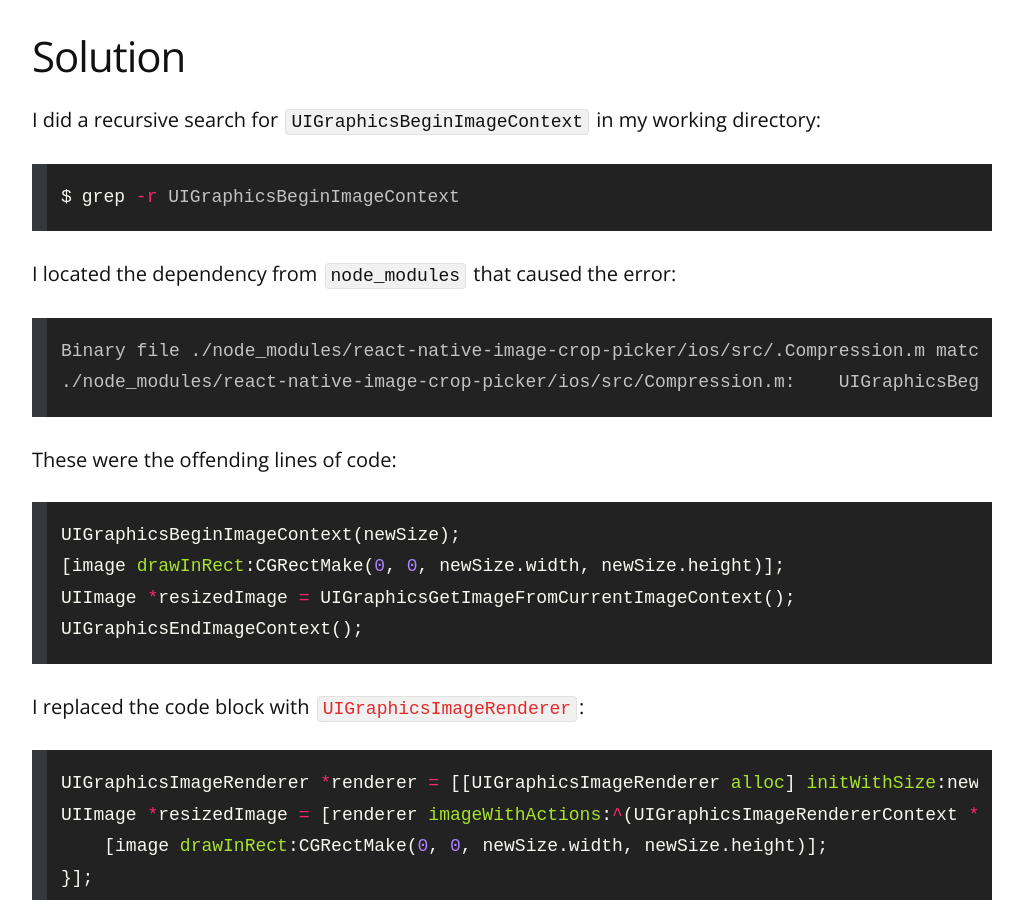
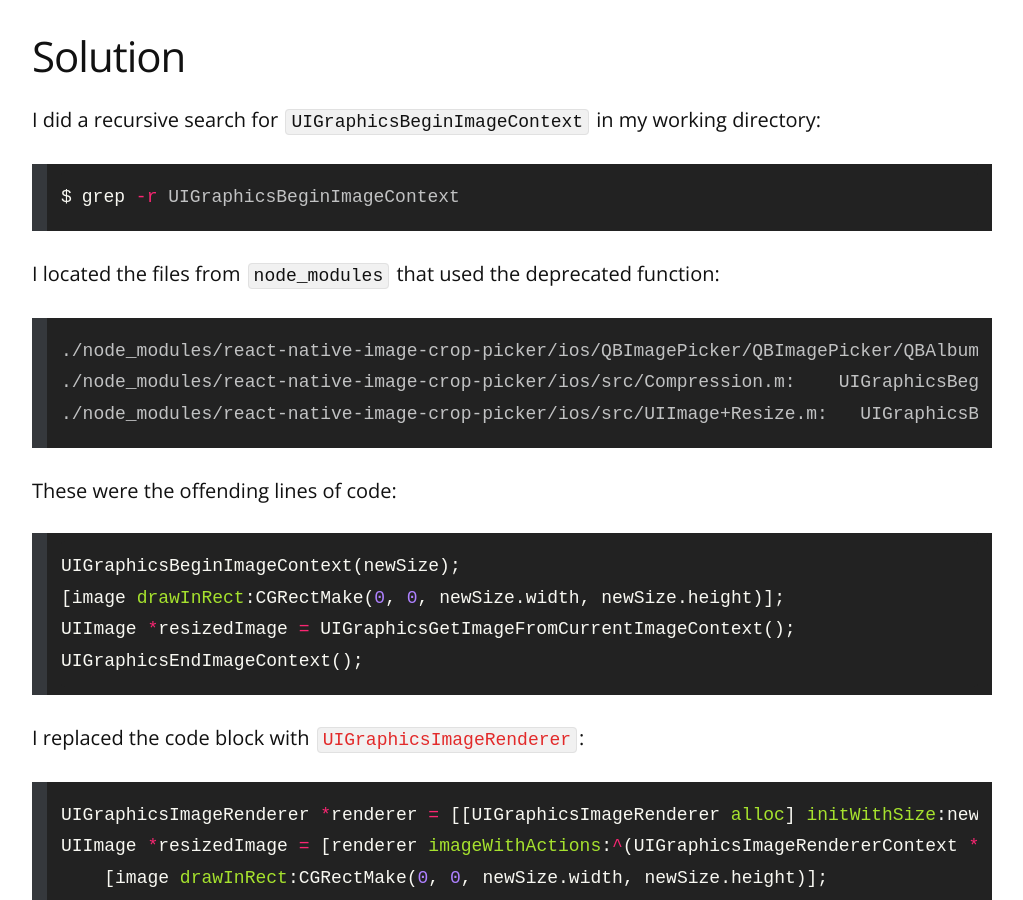
Before and after one commit to remarkablemark/remarkablemark.github.io, a Jekyll site: the page built from _posts/2024/2024-05-04-how-to-fix-ios-ui-graphics-image-error.md, in a window 1280 px wide and 900 px high, scrolled down 957 px. Shown: the whole window, without its empty margins (128-1151 px from the left). Built offline with Jekyll 4.4.1, drawn with Linux system fonts in a browser that asks for light colours; comment, search, counter and statistics services are not loaded.

Commit message:
refactor(posts): update "UIGraphicsBeginImageContext() failed to allocate CGBitampContext"
Post: 2024-05-04-how-to-fix-ios-ui-graphics-image-error.md

````diff
--- a/_posts/2024/2024-05-04-how-to-fix-ios-ui-graphics-image-error.md
+++ b/_posts/2024/2024-05-04-how-to-fix-ios-ui-graphics-image-error.md
@@ -36,11 +36,12 @@ I did a recursive search for `UIGraphicsBeginImageContext` in my working directo
 grep -r UIGraphicsBeginImageContext
 ```
 
-I located the dependency from `node_modules` that caused the error:
+I located the files from `node_modules` that used the deprecated function:
 
 ```
-Binary file ./node_modules/react-native-image-crop-picker/ios/src/.Compression.m matches
+./node_modules/react-native-image-crop-picker/ios/QBImagePicker/QBImagePicker/QBAlbumsViewController.m:    UIGraphicsBeginImageContext(size);
 ./node_modules/react-native-image-crop-picker/ios/src/Compression.m:    UIGraphicsBeginImageContext(newSize);
+./node_modules/react-native-image-crop-picker/ios/src/UIImage+Resize.m:   UIGraphicsBeginImageContextWithOptions(dstSize, NO, self.scale);
 ```
 
 These were the offending lines of code:
````
